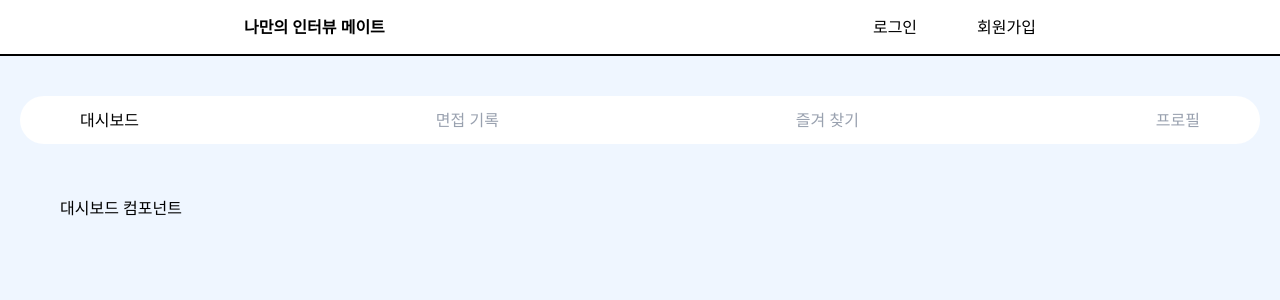
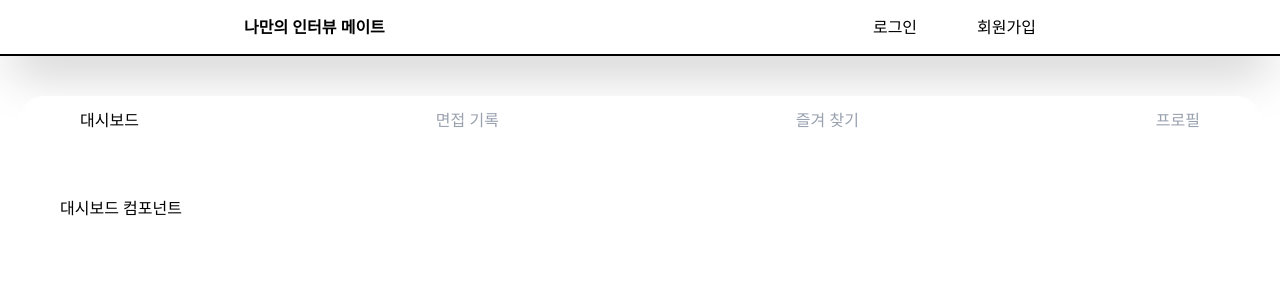
Before and after one commit to ydsic/my_interview_mate, a React (Vite) app: page /my_interview_mate/mypage in a window 1280 px wide. Shown: the top 300 px of the page. Built offline with nearby package versions, Linux system fonts and the light colour scheme.

Commit message:
Fix : 배경색 임의 지정 삭제

```diff
--- a/src/components/layout/DefaultLayout.tsx
+++ b/src/components/layout/DefaultLayout.tsx
@@ -6,7 +6,7 @@ interface DefaultLayoutProps {
 
 export default function DefaultLayout({ children }: DefaultLayoutProps) {
   return (
-    <div className="w-full flex justify-center min-h-[93vh] bg-blue-50">
+    <div className="w-full flex justify-center min-h-[93vh]">
       <div className="w-[1280px] max-w-7xl px-5">{children}</div>
     </div>
   );
```
